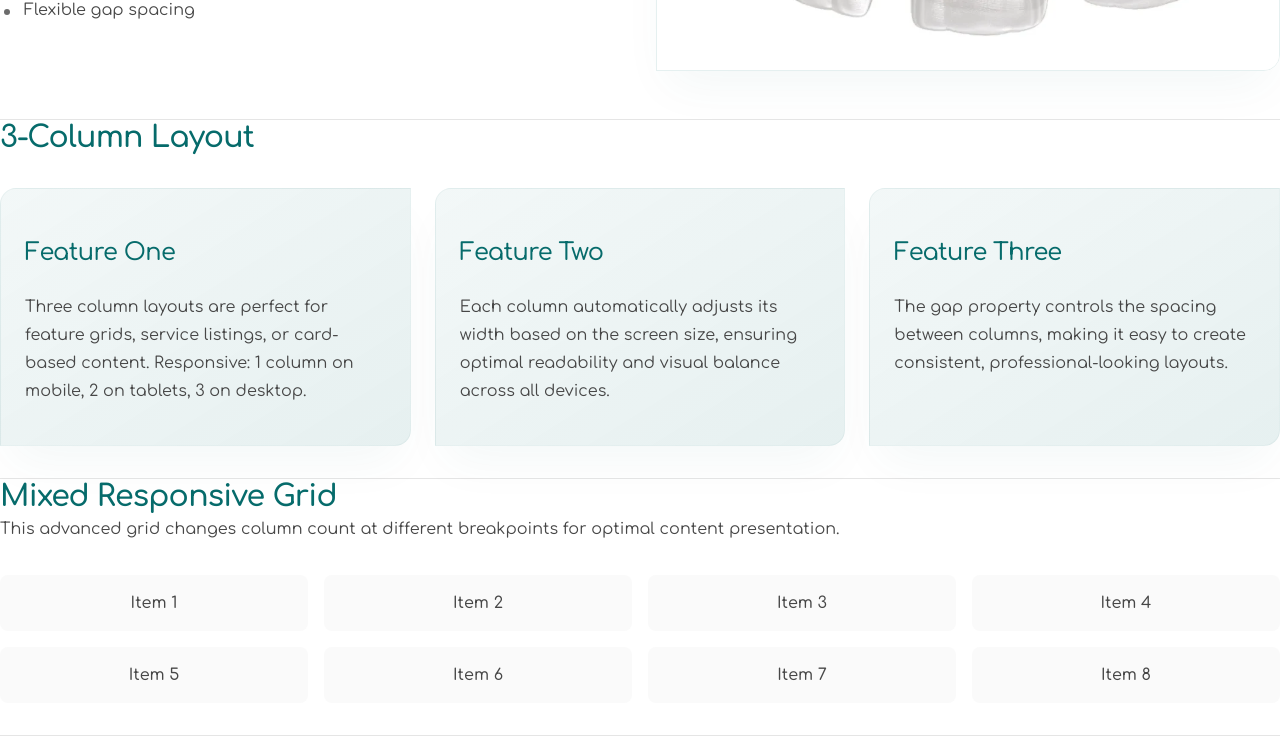
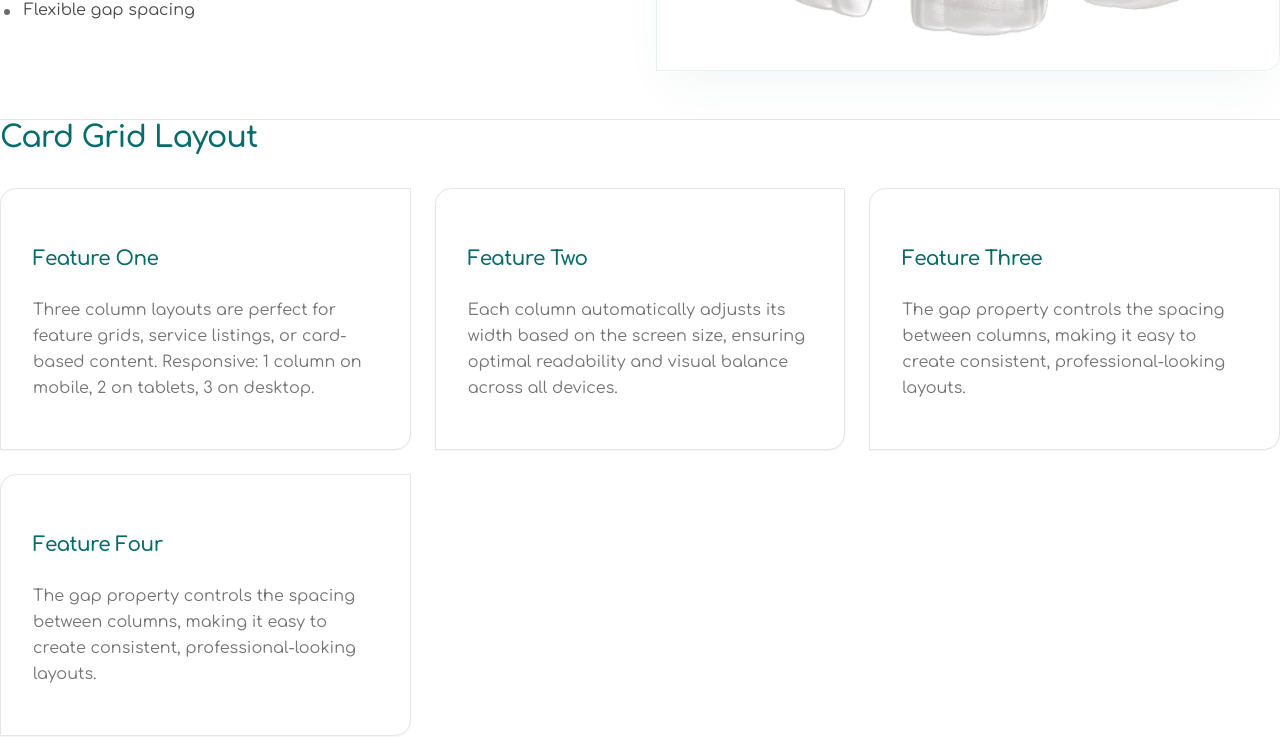
Before and after one commit to skyblueworks/mintclinic, a Next.js app: page /test in a window 1280 px wide. Shown: the part 3420-4157 px from the top of the page. Built offline with nearby package versions, Linux system fonts and the light colour scheme.

Commit message:
Card Grid component created.

```diff
--- a/app/(markdown)/test/page.mdx
+++ b/app/(markdown)/test/page.mdx
@@ -1,6 +1,6 @@
 import {
   TwoColumn,
-  ThreeColumn,
+  CardGrid,
   Column,
   Card,
   Grid,
@@ -104,9 +104,9 @@ Single column layouts work great for all screen sizes and provide a clean, distr
 
 ---
 
-## 3-Column Layout
+## Card Grid Layout
 
-<ThreeColumn>
+<CardGrid>
   <Card>
     ### Feature One
 
@@ -125,7 +125,13 @@ Single column layouts work great for all screen sizes and provide a clean, distr
     The gap property controls the spacing between columns, making it easy to create consistent, professional-looking layouts.
 
   </Card>
-</ThreeColumn>
+  <Card>
+    ### Feature Four
+
+    The gap property controls the spacing between columns, making it easy to create consistent, professional-looking layouts.
+
+  </Card>
+</CardGrid>
 
 ---
 
--- a/components/mdx/index.tsx
+++ b/components/mdx/index.tsx
@@ -7,6 +7,7 @@ export { BeforeAfter } from "./BeforeAfter";
 export {
   TwoColumn,
   ThreeColumn,
+  CardGrid,
   Column,
   Card,
   Grid,
@@ -23,6 +24,7 @@ import { BeforeAfter } from "./BeforeAfter";
 import {
   TwoColumn,
   ThreeColumn,
+  CardGrid,
   Column,
   Card,
   Grid,
@@ -38,6 +40,7 @@ export const mdxComponents = {
   BeforeAfter,
   TwoColumn,
   ThreeColumn,
+  CardGrid,
   Column,
   Card,
   Grid,
--- a/components/mdx/layouts.tsx
+++ b/components/mdx/layouts.tsx
@@ -74,20 +74,23 @@ export function TwoColumn({ children, className, gap = 8 }: LayoutProps) {
 }
 
 /**
- * ThreeColumn - Responsive 3-column layout
+ * CardGrid - Responsive grid layout for N number of card items
  * Stacks: 1 column on mobile → 2 columns on tablet → 3 columns on desktop
  *
+ * Supports any number of items - automatically flows into grid
+ *
  * @example
- * <ThreeColumn>
+ * <CardGrid>
  *   <Card>
  *     ### Feature One
  *     Description text
  *   </Card>
  *   <Card>...</Card>
  *   <Card>...</Card>
- * </ThreeColumn>
+ *   <Card>...</Card>
+ * </CardGrid>
  */
-export function ThreeColumn({ children, className, gap = 6 }: LayoutProps) {
+export function CardGrid({ children, className, gap = 6 }: LayoutProps) {
   return (
     <Box
       cols={{ base: 1, md: 2, lg: 3 }}
@@ -98,6 +101,9 @@ export function ThreeColumn({ children, className, gap = 6 }: LayoutProps) {
     </Box>
   );
 }
+
+// Backwards compatibility alias
+export const ThreeColumn = CardGrid;
 
 /**
  * Column - Individual column wrapper for layout components
@@ -113,8 +119,9 @@ export function Column({ children, className }: ColumnProps) {
 }
 
 /**
- * Card - Bordered card component for feature boxes
+ * Card - Clean card component for feature boxes
  * Perfect for displaying features, services, or information blocks
+ * Features teal headings and light background for optimal readability
  *
  * @example
  * <Card>
@@ -126,7 +133,9 @@ export function Card({ children, className }: CardProps) {
   return (
     <Prose
       className={cn(
-        "rounded-2xl rounded-bl-none rounded-tr-none border border-primary/5 bg-gradient-to-br from-primary/5 to-primary/10 p-6 shadow-2xl shadow-primary/5",
+        "rounded-2xl rounded-bl-none rounded-tr-none border border-border bg-card p-8 shadow-sm transition-shadow hover:shadow-md",
+        "[&_h3]:mb-4 [&_h3]:text-xl [&_h3]:font-semibold [&_h3]:text-primary",
+        "[&_p]:leading-relaxed [&_p]:text-muted-foreground",
         className,
       )}
     >
```
